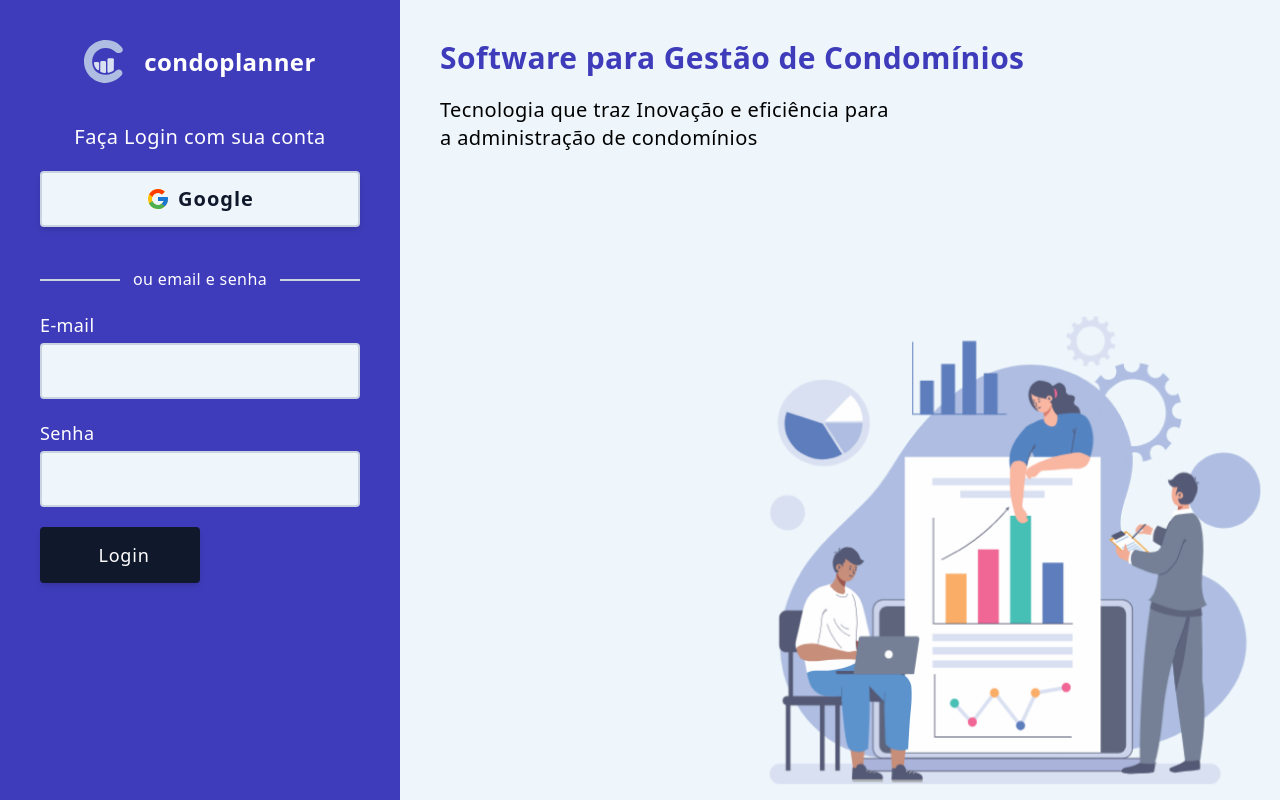
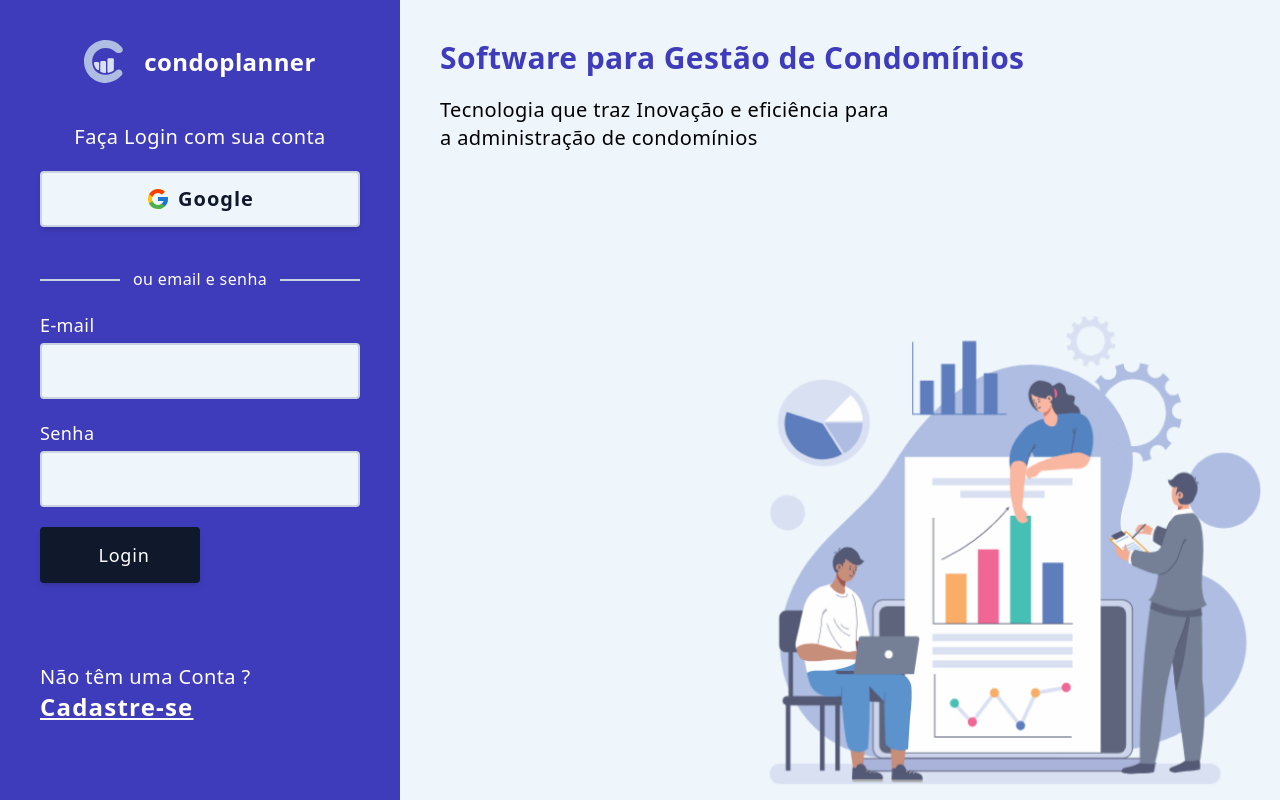
Before and after one commit to antoniati/condoplanner, a Next.js app: page / in a window 1280 px wide. Built offline with nearby package versions, Linux system fonts and the light colour scheme.

Commit message:
Adicionada sessão com link para a página de cadastro
Neste commit, foi criada e incorporada uma sessão à página LoginPage que contém um link para a página de cadastro. Isso permite aos usuários acessar facilmente a página de registro a partir da página de login.

```diff
--- a/components/Login/LoginPage.js
+++ b/components/Login/LoginPage.js
@@ -1,6 +1,7 @@
 import Logo from "@/components/Logo";
 import GoogleButton from "@/components/GoogleButton";
 import LoginForm from "./LoginForm";
+import Link from "next/link";
 
 const LoginPage = () => {
     return (
@@ -23,6 +24,17 @@ const LoginPage = () => {
                     </p>
                     <LoginForm />
                 </div>
+
+                {/* Link para página de Cadastro de usuários */}
+                <div className="w-72 sm:w-80 flex flex-col mt-10">
+                    <h2>Não têm uma Conta ?</h2>
+                    <Link
+                        href={"/cadastro"}
+                        className="font-bold tracking-wider underline text-2xl hover:text-luminous-blue"
+                    >
+                        Cadastre-se
+                    </Link>
+                </div>
             </section>
 
             {/* Sessão de apresentação da página de Login */}
```
